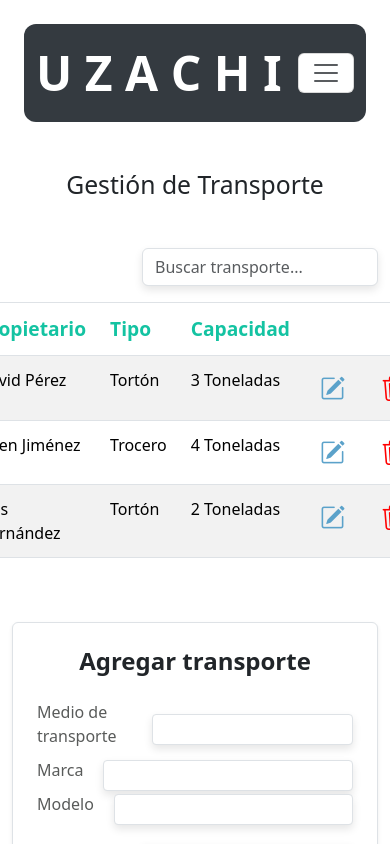
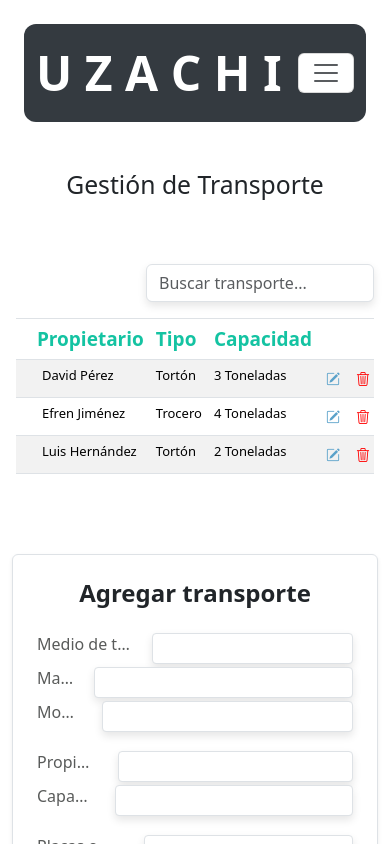
Before and after one commit to LuisPerezcx/UZACHI-FRONTEND, a React (Create React App) app: page /GestionTransporte in a window 390 px wide. Shown: the top 844 px of the page. Built offline with nearby package versions, Linux system fonts and the light colour scheme.

Commit message:
Avances Tablas

```diff
--- a/src/App.css
+++ b/src/App.css
@@ -435,30 +435,6 @@ small {
 
 
 /* ESTILOS PARA LA TABLA DE GESTION DE TRANSPORTE */
-.table thead th {
-  color: #14C3A2;
-  font-weight: bold;
-  font-size: 1.2em;
-}
-
-.table {
-  width: 60%;
-  table-layout: auto;
-}
-
-.table th,
-.table td {
-  padding: 12px;
-  border: none;
-
-}
-
-.table img {
-  width: 27px;
-  height: 27px;
-  cursor: pointer;
-}
-
 .buscar-input {
   max-width: 300px;
   margin-left: 130px;
@@ -490,4 +466,12 @@ small {
   border-color: #14C3A2;
 }
 
+/* Estilo para evitar que los textos largos se dividan en varias líneas */
+.form-label {
+  white-space: nowrap;  /* Evita que el texto se divida */
+  overflow: hidden;     /* Oculta el desbordamiento si el texto es demasiado largo */
+  text-overflow: ellipsis; /* Muestra puntos suspensivos (...) si el texto es demasiado largo */
+}
+
+
 /* FIN DE LOS ESTILOS PARA LA TABLA DE GESTION DE TRANSPORTE */
--- a/src/components/CustomTable.js
+++ b/src/components/CustomTable.js
@@ -16,7 +16,7 @@ export function CustomTable({ data, columns, onEdit, onDelete, searchPlaceholder
     );
 
     return (
-        <div className="container">
+        <div className="container p-3">
             <div className="d-flex justify-content-start mb-3">
                 <input
                     type="text"
@@ -26,7 +26,7 @@ export function CustomTable({ data, columns, onEdit, onDelete, searchPlaceholder
                     onChange={e => setSearchQuery(e.target.value)}
                 />
             </div>
-            <div className="d-flex justify-content-center">
+            <div className="d-flex justify-content-center table-responsive">
                 <Table className="table" striped bordered hover >
                     <thead>
                         <tr>
--- a/src/components/GestionTransporte.js
+++ b/src/components/GestionTransporte.js
@@ -46,6 +46,7 @@ export const GestionTransporte = () => {
 
        <FormularioTransporte/>
 
+
        <Footer></Footer>
     </div>
   );
--- a/src/pages/Formulario.js
+++ b/src/pages/Formulario.js
@@ -17,7 +17,6 @@ export const Formulario = () => {
                   </div>
                 </div>
                 <InformacionDocumento></InformacionDocumento>
-
             </div>
         <Footer></Footer>
     </div>
--- a/src/styles/Common.css
+++ b/src/styles/Common.css
@@ -46,11 +46,13 @@ ESTILOS PARA LAS TABLAS DE REGISTROS*/
 
 .icono-basura {
     color: red;
-    font-size: 25px;
 }
 
 .icono-editar {
     color: rgb(91, 162, 202);
+}
+
+.icono-editar, .icono-basura {
     font-size: 25px;
 }
 
@@ -58,7 +60,81 @@ ESTILOS PARA LAS TABLAS DE REGISTROS*/
 
 /* Clase para las celdas que contienen los íconos de editar y eliminar */
 .icono .celda-icono {
-    width: 20px;
+    width: 10px;
     text-align: center;
     padding: 0;
 }
+
+.table {
+    table-layout: auto;
+    width: 60%;
+    max-width: 100%;
+}
+
+.table tbody td:first-child {
+    padding-left: 30px;
+}
+
+.table thead th:first-child {
+    padding-left: 25px;
+}
+
+.table-responsive {
+    overflow-x: auto;
+    display: flex;
+    justify-content: center; /* Centra la tabla en el contenedor */
+}
+
+/* Estilos para mejorar la responsividad de la tabla en pantallas pequeñas */
+.container {
+    max-width: 100%;
+}
+
+.buscar-input {
+    width: 100%;
+    max-width: 400px;
+}
+
+.table-responsive {
+    overflow-x: auto;
+}
+
+.table th, .table td {
+    padding: 8px;
+    font-size: 14px;
+    border: none;
+    white-space: nowrap;
+}
+
+.table thead th {
+    color: #14C3A2;
+    font-weight: bold;
+    font-size: 19px;
+  }
+
+.boton-icono {
+    padding: 4px;
+    font-size: 16px;
+}
+
+@media (max-width: 576px) {
+    .table th, .table td {
+        font-size: 13px;
+        padding: 6px;
+    }
+
+    .table th {
+        font-size: 14px;
+        font-weight: bold;
+        color: #14C3A2;
+    }
+
+    .boton-icono {
+        padding: 2px;
+        font-size: 14px;
+    }
+
+    .icono-editar, .icono-basura {
+        font-size: 14px;
+    }
+}
```
Also changed, not shown: src/assets/basura.png (deleted), src/assets/lapiz.png (deleted).
